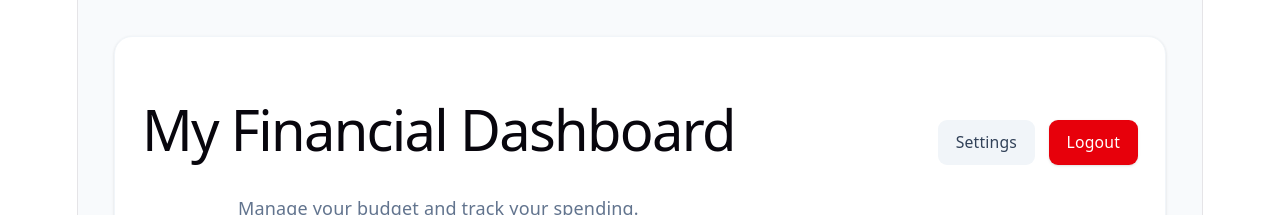
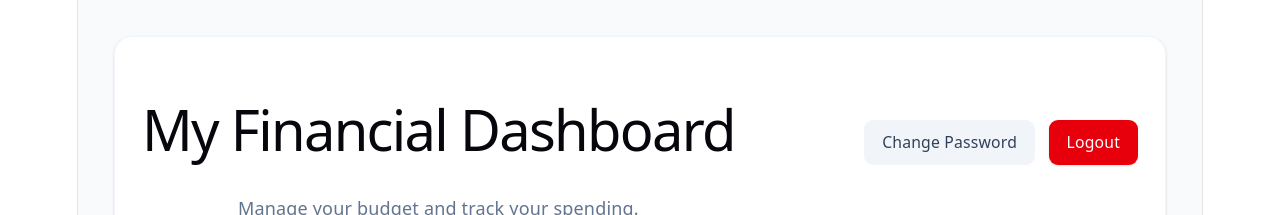
Before and after one commit to MazStefan/SB-Tracker, a React app in the folder frontend/: page /dashboard in a window 1280 px wide. Shown: the top 215 px of the page. Built offline with nearby package versions, Linux system fonts and the light colour scheme; no server answers; sample sign-in values are in the browser's storage; the HTML template or start-up script is replaced by a standard one.

Commit message:
Change "Settings" button to "Change Password"

```diff
--- a/frontend/src/pages/Dashboard.jsx
+++ b/frontend/src/pages/Dashboard.jsx
@@ -64,7 +64,7 @@ export default function Dashboard() {
                             onClick={handlePasswordReset}
                             className="flex-1 sm:flex-none text-center px-4 py-2.5 text-sm font-medium text-slate-700 dark:text-slate-200 bg-slate-100 dark:bg-slate-700 hover:bg-slate-200 dark:hover:bg-slate-600 rounded-lg transition duration-200"
                         >
-                            Settings
+                            Change Password
                         </button>
                         <button
                             onClick={handleLogout}
```
